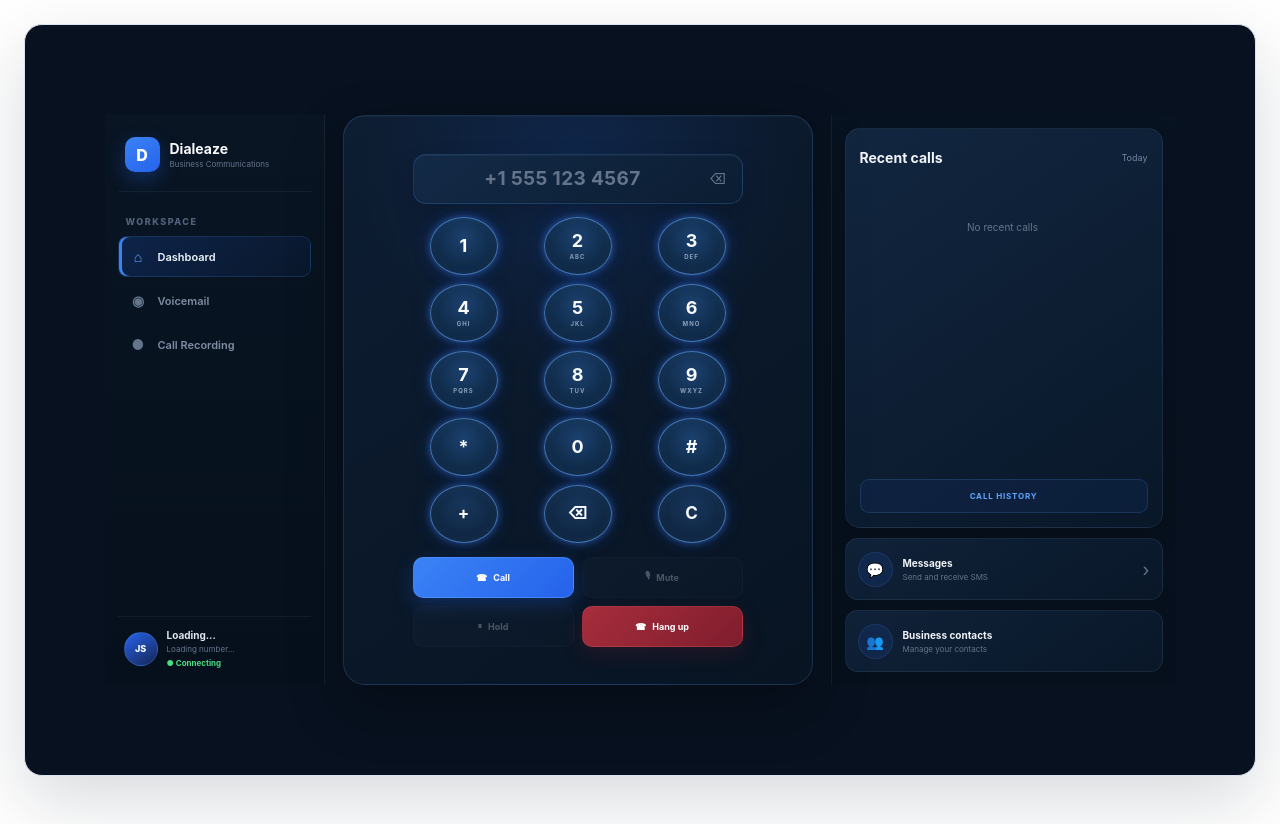
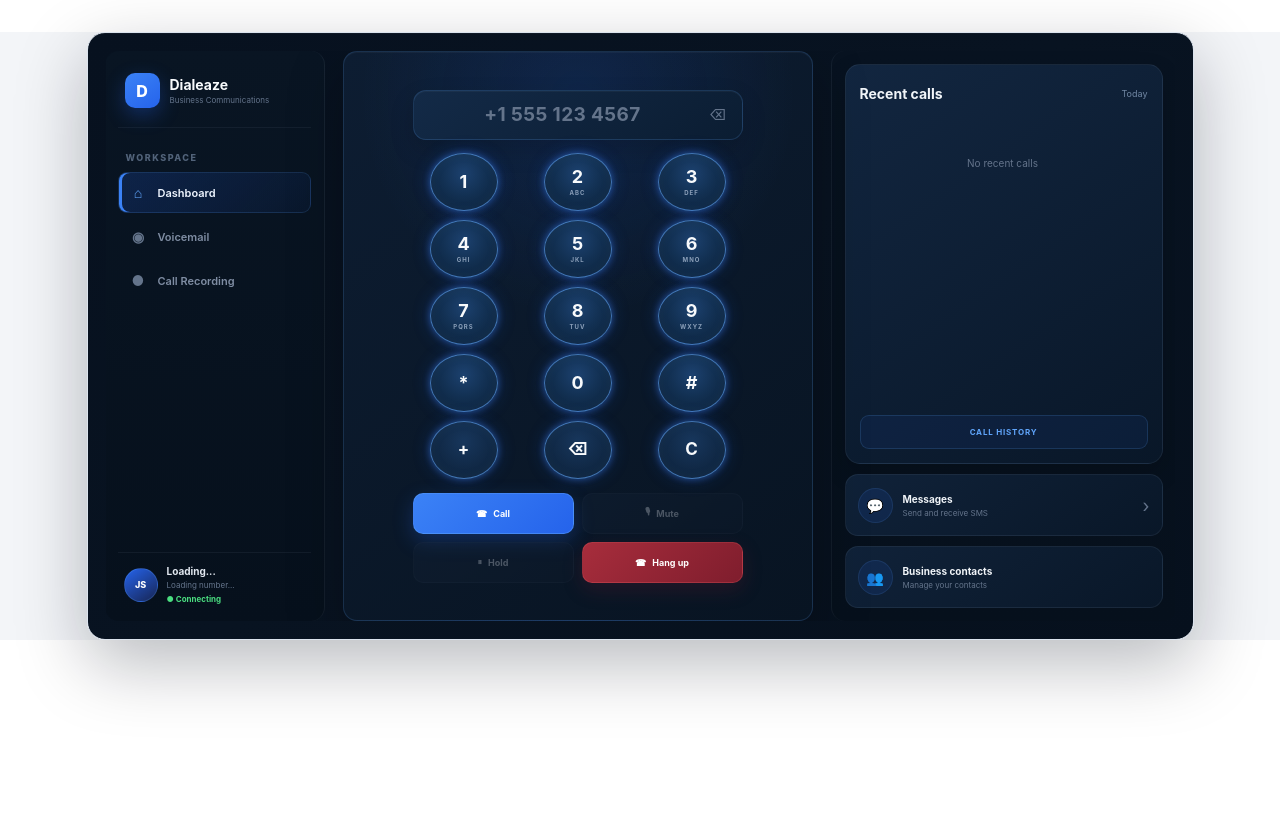
Before and after one commit to jaayfee06-ctrl/Dialeaze, a website: page public/index.html in a window 1280 px wide. After the commit the page ends 800 px from the top, so only its background shows below. Drawn offline with Linux system fonts and the light colour scheme; a script that the page names is missing.

Commit message:
Refine compact professional dialer frame

```diff
--- a/public/style.css
+++ b/public/style.css
@@ -2336,52 +2336,165 @@ textarea:focus-visible {
 }
 
 /* =========================================================
-   FINAL 3-COLUMN SPACING / HEIGHT FIX
+   FINAL DIALER FRAME
+   Compact professional dashboard layout
    ========================================================= */
 
+.app-shell {
+    width: 1107px !important;
+    height: auto !important;
+    min-height: 0 !important;
+
+    margin: 32px auto !important;
+    padding: 18px !important;
+
+    border-radius: 18px !important;
+
+    background:
+        linear-gradient(
+            145deg,
+            #07111f 0%,
+            #081321 50%,
+            #06101d 100%
+        ) !important;
+
+    box-shadow:
+        0 24px 70px rgba(3, 12, 24, 0.28),
+        inset 0 1px 0 rgba(255, 255, 255, 0.035) !important;
+
+    overflow: hidden !important;
+}
+
+
+/* =========================================================
+   THREE COLUMN LAYOUT
+   ========================================================= */
+
 .main-content {
+    width: 100% !important;
+    height: 570px !important;
+    min-height: 570px !important;
+
     display: grid !important;
 
-    /* Left | Dialer | Right */
-    grid-template-columns: 220px 470px 345px !important;
+    grid-template-columns:
+        220px
+        470px
+        345px !important;
 
     gap: 18px !important;
 
-    /* Keep the three sections together in the center */
     justify-content: center !important;
-    align-items: center !important;
-
-    width: 100% !important;
-    height: 100% !important;
-    min-height: 0 !important;
-}
-
-/* LEFT SIDEBAR */
+    align-items: stretch !important;
+
+    margin: 0 !important;
+    padding: 0 !important;
+}
+
+
+/* =========================================================
+   LEFT SIDEBAR
+   ========================================================= */
+
 .dialeaze-sidebar {
     width: 220px !important;
     height: 570px !important;
 
-    align-self: center !important;
-
-    overflow: hidden !important;
-}
-
-/* CENTER DIALER */
+    margin: 0 !important;
+
+    align-self: stretch !important;
+
+    border-radius: 14px !important;
+}
+
+
+/* =========================================================
+   CENTER DIALER
+   ========================================================= */
+
 .dialer-card {
     width: 470px !important;
     height: 570px !important;
 
     margin: 0 !important;
-    align-self: center !important;
-}
-
-/* RIGHT SIDE */
+
+    align-self: stretch !important;
+
+    border-radius: 14px !important;
+}
+
+
+/* =========================================================
+   RIGHT PANEL
+   ========================================================= */
+
 .right-panel {
     width: 345px !important;
     height: 570px !important;
 
     margin: 0 !important;
-    align-self: center !important;
-
-    overflow: hidden !important;
-}
+
+    align-self: stretch !important;
+
+    border-radius: 14px !important;
+}
+
+
+/* =========================================================
+   REMOVE THE OLD GIANT TOP SPACE
+   ========================================================= */
+
+.topbar {
+    display: none !important;
+}
+
+
+/* =========================================================
+   PAGE BACKGROUND
+   ========================================================= */
+
+html,
+body {
+    min-height: 100% !important;
+}
+
+body {
+    background:
+        radial-gradient(
+            circle at 50% 35%,
+            rgba(31, 92, 180, 0.06),
+            transparent 42%
+        ),
+        #f3f5f8 !important;
+}
+
+
+/* =========================================================
+   RESPONSIVE SAFETY
+   ========================================================= */
+
+@media (max-width: 1150px) {
+
+    .app-shell {
+        width: calc(100vw - 32px) !important;
+    }
+
+    .main-content {
+        grid-template-columns:
+            200px
+            minmax(400px, 1fr)
+            300px !important;
+    }
+
+    .dialeaze-sidebar {
+        width: 200px !important;
+    }
+
+    .dialer-card {
+        width: 100% !important;
+    }
+
+    .right-panel {
+        width: 300px !important;
+    }
+}
```
